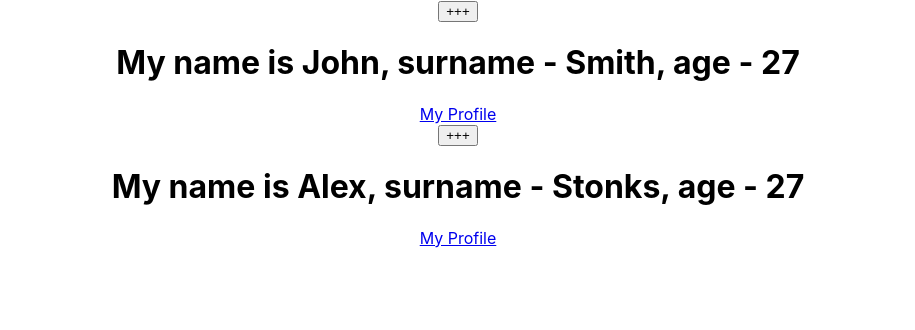
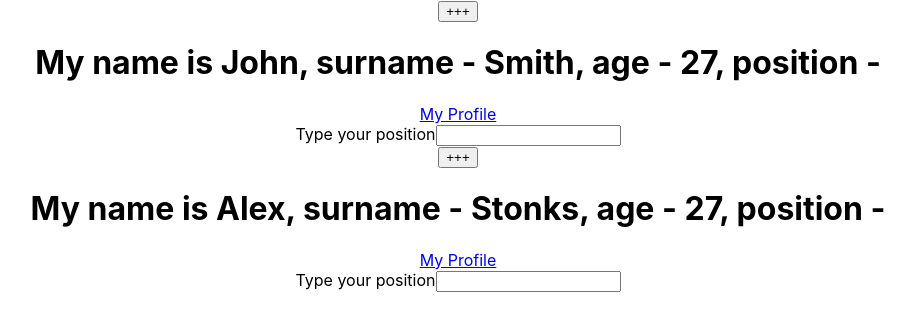
Before and after one commit to valeryaosta/petr-js-react, a React (Create React App) app in the folder 86/my-app/: page / in a window 1280 px wide. Shown: the top 330 px of the page, without its empty margins (182-1097 px from the left). Built offline with nearby package versions, Linux system fonts and the light colour scheme.

Commit message:
96 - events & this

```diff
--- a/86/my-app/src/App.js
+++ b/86/my-app/src/App.js
@@ -6,25 +6,42 @@
         super(props);
         this.state = {
             years: 27,
-            text: '+++'
+            position: ''
         }
+        // this.nextYear = this.nextYear.bind(this)
     }
 
     nextYear = () => {
-
+        // nextYear() {
         this.setState((state) => ({
             years: state.years + 1
         }))
+    }
+    commitInputChanges = (e, color) => {
+        //узнать у объекта события на каком элементе произошло событие
+        console.log(e.target.value)
+        console.log(color)
+        this.setState({
+            position: e.target.value
+        })
     }
 
 
     render() {
         const {name, surname, link} = this.props
+        const {position, years} = this.state
         return (
             <div>
-                <button onClick={this.nextYear}>{this.state.text}</button>
-                <h1>My name is {name}, surname - {surname}, age - {this.state.years} </h1>
+                {/*<button onClick={() => this.nextYear()}>+++</button>*/}
+                <button onClick={this.nextYear}>+++</button>
+                <h1>My name is {name}, surname - {surname}, age - {years},
+                    position - {position}
+                </h1>
                 <a href={link}>My Profile</a>
+                <form>
+                    <span>Type your position</span>
+                    <input type="text" onChange={(e) => this.commitInputChanges(e, 'some color')}/>
+                </form>
             </div>
         )
     }
```
